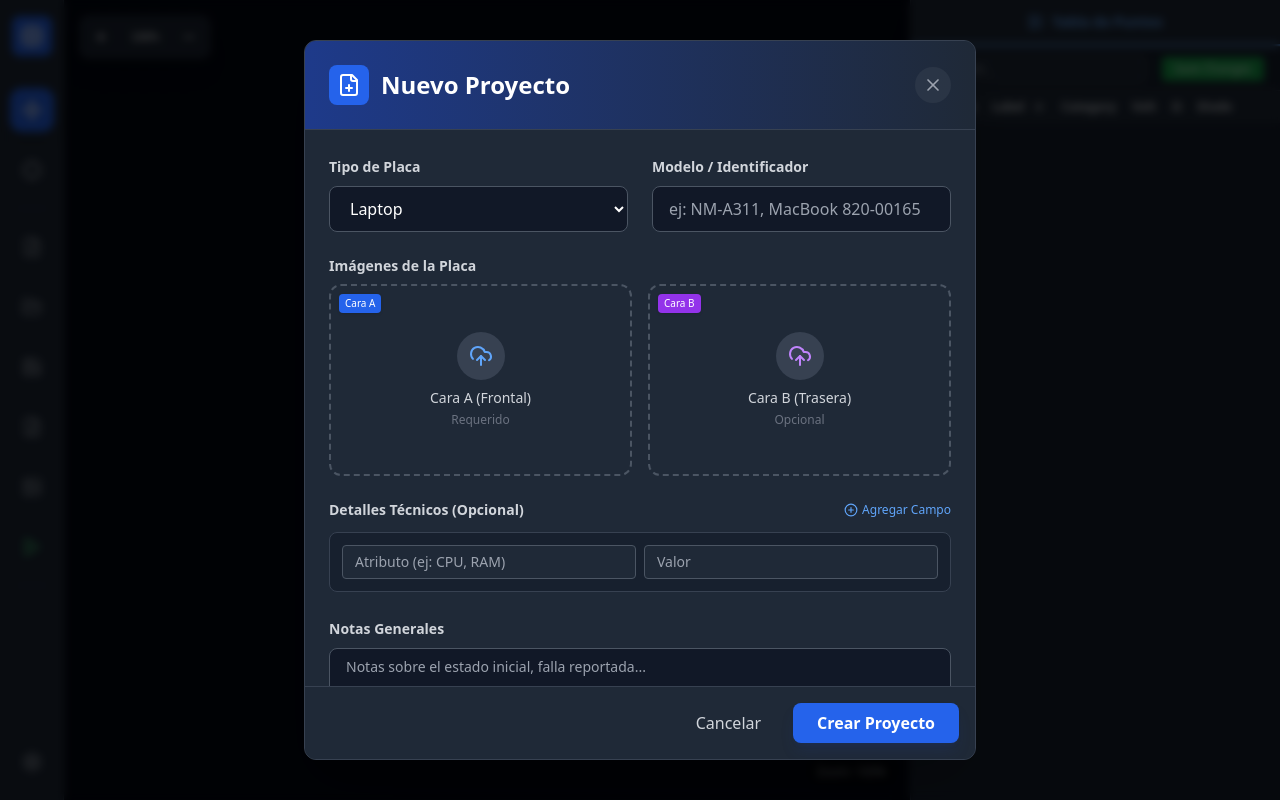
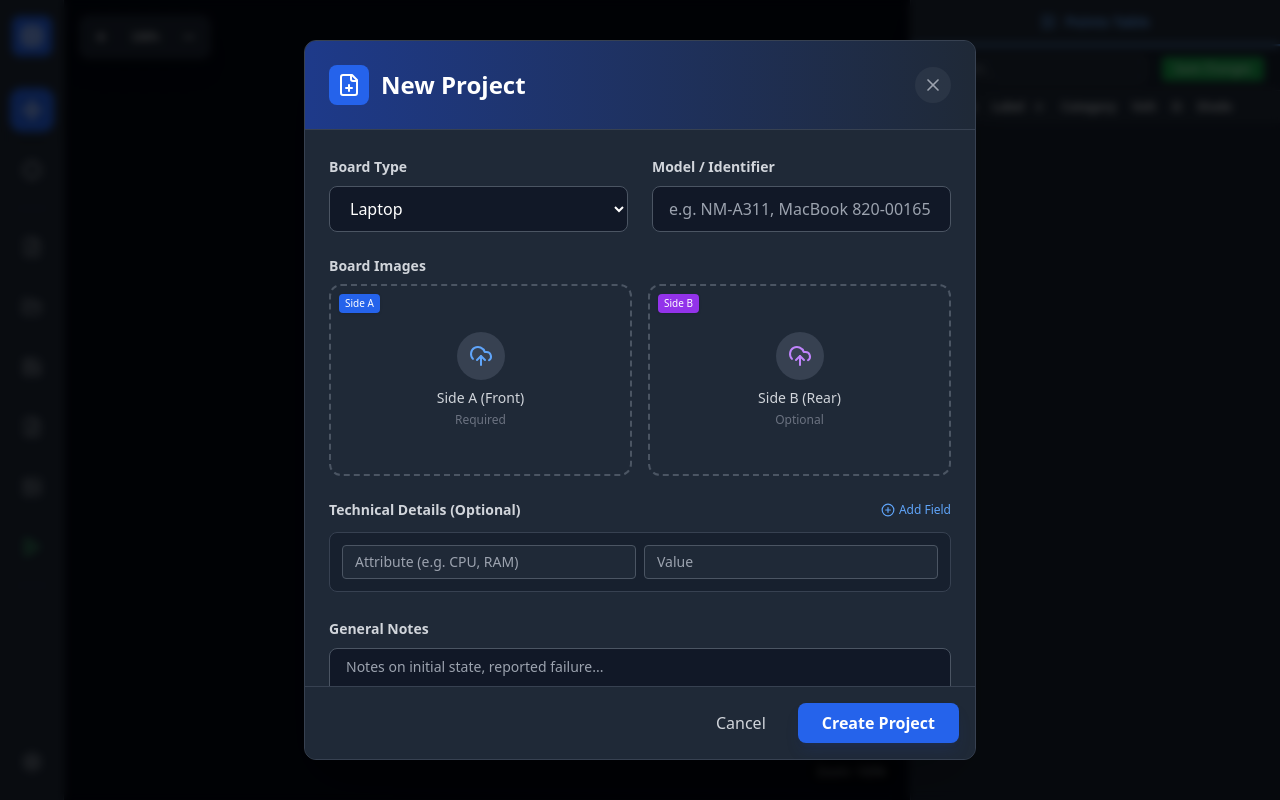
Before and after one commit to Fzf-z/BoardLab, a React (Vite) app: page / in a window 1280 px wide. Both pictures are taken after a click on the button 31 px from the left and 247 px from the top of the page. Built offline with nearby package versions, Linux system fonts and the light colour scheme.

Commit message:
feat: add comparison modal to select and import reference points from other projects for comparison.

```diff
--- a/src/components/AIPanel.tsx
+++ b/src/components/AIPanel.tsx
@@ -169,21 +169,21 @@ const AIPanel: React.FC<AIPanelProps> = ({
                         className={`flex-1 py-3 text-sm font-bold flex items-center justify-center transition-colors ${activeTab === 'detail' ? 'bg-gray-800 text-blue-400 border-b-2 border-blue-400' : 'bg-gray-900/50 text-gray-400 hover:bg-gray-800 hover:text-gray-200'}`}
                     >
                         <Activity size={16} className="mr-2" />
-                        Datos
+                        Data
                     </button>
                     <button
                         onClick={() => setActiveTab('table')}
                         className={`flex-1 py-3 text-sm font-bold flex items-center justify-center transition-colors ${activeTab === 'table' ? 'bg-gray-800 text-blue-400 border-b-2 border-blue-400' : 'bg-gray-900/50 text-gray-400 hover:bg-gray-800 hover:text-gray-200'}`}
                     >
                         <LayoutList size={16} className="mr-2" />
-                        Tabla
+                        Table
                     </button>
                 </div>
             ) : (
                 <div className="flex border-b border-gray-700">
                     <div className="flex-1 py-3 text-sm font-bold flex items-center justify-center bg-gray-800 text-blue-400 border-b-2 border-blue-400">
                         <LayoutList size={16} className="mr-2" />
-                        Tabla de Puntos
+                        Points Table
                     </div>
                 </div>
             )}
@@ -195,7 +195,7 @@ const AIPanel: React.FC<AIPanelProps> = ({
             ) : (
                 <div className="flex-1 overflow-y-auto p-4 space-y-4">
                     {!selectedPoint ? (
-                    <div className="text-gray-500 text-center mt-10 text-sm">Selecciona un punto.</div>
+                        <div className="text-gray-500 text-center mt-10 text-sm">Select a point.</div>
                     ) : (
                         <div className="space-y-4 animate-in fade-in slide-in-from-right-4">
                             {/* --- Point Details --- */}
@@ -279,7 +279,7 @@ const AIPanel: React.FC<AIPanelProps> = ({
                                     className="w-full bg-purple-900/30 hover:bg-purple-900/50 text-purple-300 text-xs py-1.5 rounded border border-purple-800/50 flex items-center justify-center transition"
                                 >
                                     <GitCommit size={12} className="mr-2" />
-                                Comparar con Golden Board
+                                    Compare with Golden Board
                                 </button>
                             )}
 
@@ -299,7 +299,7 @@ const AIPanel: React.FC<AIPanelProps> = ({
                                 )}
                                 <button onClick={handleCapture} disabled={isCapturing} className={`w-full py-2 rounded font-bold flex items-center justify-center space-x-2 transition ${!isCapturing ? 'bg-blue-600 hover:bg-blue-500 text-white' : 'bg-gray-700 text-gray-500'}`}>
                                     {isCapturing ? <Loader2 size={16} className="animate-spin" /> : <Wifi size={16} />}
-                                <span>{isCapturing ? 'MIDIENDO...' : 'CAPTURAR'}</span>
+                                    <span>{isCapturing ? 'MEASURING...' : 'CAPTURE'}</span>
                                 </button>
                             </div>
 
@@ -308,14 +308,14 @@ const AIPanel: React.FC<AIPanelProps> = ({
                                 value={selectedPoint.notes || ''}
                                 onChange={(e) => handlePointUpdate('notes', e.target.value)}
                                 className="w-full bg-gray-900 border border-gray-600 rounded p-2 text-sm text-gray-300 h-24 resize-none"
-                            placeholder="Notas técnicas..."
+                                placeholder="Technical notes..."
                             />
 
                             {/* --- History --- */}
                             <div className="space-y-2">
                                 <h3 className="text-sm font-bold text-gray-400 flex items-center">
                                     <Clock size={14} className="mr-2" />
-                                Historial de Mediciones
+                                    Measurement History
                                 </h3>
                                 <div className="bg-gray-900/70 rounded-lg p-2 space-y-2 max-h-48 overflow-y-auto">
                                     {history.length > 0 ? (
@@ -354,7 +354,7 @@ const AIPanel: React.FC<AIPanelProps> = ({
                                             );
                                         })
                                     ) : (
-                                    <div className="text-center text-gray-500 text-xs py-4">No hay mediciones guardadas para este punto.</div>
+                                        <div className="text-center text-gray-500 text-xs py-4">No measurements saved for this point.</div>
                                     )}
                                 </div>
                             </div>
@@ -367,7 +367,7 @@ const AIPanel: React.FC<AIPanelProps> = ({
                 <div className="p-4 border-t border-gray-700">
                     <button onClick={() => analyzeBoard(points)} className="w-full bg-gradient-to-r from-purple-600 to-indigo-600 text-white font-bold py-2 rounded shadow-lg flex items-center justify-center space-x-2">
                         <Sparkles size={16} />
-                        <span>Diagnóstico AI</span>
+                        <span>AI Diagnostics</span>
                     </button>
                 </div>
             )}
--- a/src/components/Settings.tsx
+++ b/src/components/Settings.tsx
@@ -415,7 +415,7 @@ const Settings: React.FC<SettingsProps> = ({
                                     </div>
                                 </div>
                                 <h3 className="text-2xl font-bold text-white">BoardLab</h3>
-                        <p className="text-sm text-gray-400">Diagnóstico Electrónico Inteligente</p>
+                                <p className="text-sm text-gray-400">Intelligent Electronic Diagnostics</p>
                                 <p className="text-xs text-gray-500 font-mono">v1.0.0</p>
                             </div>
 
@@ -478,7 +478,7 @@ const Settings: React.FC<SettingsProps> = ({
 
                             <div className="flex flex-col items-center space-y-4 pt-4 border-t border-gray-700">
                                 <div className="flex items-center space-x-2">
-                            <span className="text-sm text-gray-400">Developed by <strong className="text-white">Fabricio Zeballos</strong></span>
+                                    <span className="text-sm text-gray-400">Developed by <strong className="text-white">Z Electrónica UY</strong></span>
                                 </div>
 
                                 <a
--- a/src/components/modals/NewProjectModal.tsx
+++ b/src/components/modals/NewProjectModal.tsx
@@ -136,7 +136,7 @@ const NewProjectModal: React.FC<NewProjectModalProps> = ({
                 board_model: boardModel.trim(),
                 attributes: attributesObject,
                 notes: notes.trim(),
-                image_data: imageDataUint8Array, // Ahora es un Uint8Array
+                image_data: imageDataUint8Array, // Now a Uint8Array
                 image_data_b: imageDataBUint8Array, // Side B
             };
 
@@ -166,7 +166,7 @@ const NewProjectModal: React.FC<NewProjectModalProps> = ({
                         <div className="bg-blue-600 p-2 rounded-lg">
                             <FilePlus className="text-white" size={24} />
                         </div>
-                        <h2 className="text-2xl font-bold text-white">Nuevo Proyecto</h2>
+                        <h2 className="text-2xl font-bold text-white">New Project</h2>
                     </div>
                     <button onClick={onClose} className="text-gray-400 hover:text-white transition-colors bg-gray-700/50 hover:bg-red-500/80 p-2 rounded-full">
                         <X size={20} />
@@ -181,7 +181,7 @@ const NewProjectModal: React.FC<NewProjectModalProps> = ({
 
                             {/* Board Type Selection */}
                             <div className="space-y-2">
-                                <label className="text-sm font-semibold text-gray-300">Tipo de Placa</label>
+                                <label className="text-sm font-semibold text-gray-300">Board Type</label>
                                 <select
                                     value={boardType}
                                     onChange={(e) => setBoardType(e.target.value)}
@@ -194,7 +194,7 @@ const NewProjectModal: React.FC<NewProjectModalProps> = ({
                                 {boardType === 'Other' && (
                                     <input
                                         type="text"
-                                        placeholder="Especificar tipo (ej: Console, TV...)"
+                                        placeholder="Specify type (e.g. Console, TV...)"
                                         value={customBoardType}
                                         onChange={(e) => setCustomBoardType(e.target.value)}
                                         className="w-full mt-2 bg-gray-900 border border-gray-600 rounded-lg px-4 py-2 text-white text-sm animate-in slide-in-from-top-2"
@@ -205,13 +205,13 @@ const NewProjectModal: React.FC<NewProjectModalProps> = ({
 
                             {/* Model Input */}
                             <div className="space-y-2">
-                                <label className="text-sm font-semibold text-gray-300">Modelo / Identificador</label>
+                                <label className="text-sm font-semibold text-gray-300">Model / Identifier</label>
                                 <input
                                     type="text"
                                     value={boardModel}
                                     onChange={(e) => setBoardModel(e.target.value)}
                                     className="w-full bg-gray-900 border border-gray-600 rounded-lg px-4 py-2.5 text-white focus:ring-2 focus:ring-blue-500 focus:border-transparent outline-none"
-                                    placeholder="ej: NM-A311, MacBook 820-00165"
+                                    placeholder="e.g. NM-A311, MacBook 820-00165"
                                     required
                                 />
                             </div>
@@ -219,7 +219,7 @@ const NewProjectModal: React.FC<NewProjectModalProps> = ({
 
                         {/* 2. Image Upload Section */}
                         <div className="space-y-2">
-                            <label className="text-sm font-semibold text-gray-300 block">Imágenes de la Placa</label>
+                            <label className="text-sm font-semibold text-gray-300 block">Board Images</label>
 
                             <div className="flex gap-4">
                                 {/* Image Upload A */}
@@ -231,7 +231,7 @@ const NewProjectModal: React.FC<NewProjectModalProps> = ({
                                         <div className="relative w-full h-full flex items-center justify-center">
                                             <img src={imagePreview} alt="Preview A" className="max-h-full max-w-full rounded shadow-lg object-contain" />
                                             <div className="absolute inset-0 bg-black/40 opacity-0 group-hover:opacity-100 transition-opacity flex items-center justify-center rounded">
-                                                <p className="text-white font-bold text-xs flex items-center"><UploadCloud className="mr-2" size={16}/> Cambiar Cara A</p>
+                                                <p className="text-white font-bold text-xs flex items-center"><UploadCloud className="mr-2" size={16} /> Change Side A</p>
                                             </div>
                                         </div>
                                     ) : (
@@ -239,11 +239,11 @@ const NewProjectModal: React.FC<NewProjectModalProps> = ({
                                             <div className="bg-gray-700 p-3 rounded-full mb-2 group-hover:scale-110 transition-transform">
                                                 <UploadCloud className="text-blue-400" size={24} />
                                             </div>
-                                            <p className="text-gray-300 font-medium text-sm">Cara A (Frontal)</p>
-                                            <p className="text-gray-500 text-xs mt-1">Requerido</p>
+                                            <p className="text-gray-300 font-medium text-sm">Side A (Front)</p>
+                                            <p className="text-gray-500 text-xs mt-1">Required</p>
                                         </>
                                     )}
-                                    <div className="absolute top-2 left-2 bg-blue-600 text-white text-[10px] px-1.5 py-0.5 rounded shadow">Cara A</div>
+                                    <div className="absolute top-2 left-2 bg-blue-600 text-white text-[10px] px-1.5 py-0.5 rounded shadow">Side A</div>
                                     <input
                                         type="file"
                                         ref={fileInputRef}
@@ -262,7 +262,7 @@ const NewProjectModal: React.FC<NewProjectModalProps> = ({
                                         <div className="relative w-full h-full flex items-center justify-center">
                                             <img src={imagePreviewB} alt="Preview B" className="max-h-full max-w-full rounded shadow-lg object-contain" />
                                             <div className="absolute inset-0 bg-black/40 opacity-0 group-hover:opacity-100 transition-opacity flex items-center justify-center rounded">
-                                                <p className="text-white font-bold text-xs flex items-center"><UploadCloud className="mr-2" size={16}/> Cambiar Cara B</p>
+                                                <p className="text-white font-bold text-xs flex items-center"><UploadCloud className="mr-2" size={16} /> Change Side B</p>
                                             </div>
                                             <button
                                                 onClick={(e) => {
@@ -271,7 +271,7 @@ const NewProjectModal: React.FC<NewProjectModalProps> = ({
                                                     setImagePreviewB(null);
                                                 }}
                                                 className="absolute top-1 right-1 p-1 bg-red-600 rounded-full text-white hover:bg-red-700 z-10"
-                                                title="Eliminar imagen"
+                                                title="Delete image"
                                             >
                                                 <X size={12} />
                                             </button>
@@ -281,11 +281,11 @@ const NewProjectModal: React.FC<NewProjectModalProps> = ({
                                             <div className="bg-gray-700 p-3 rounded-full mb-2 group-hover:scale-110 transition-transform">
                                                 <UploadCloud className="text-purple-400" size={24} />
                                             </div>
-                                            <p className="text-gray-300 font-medium text-sm">Cara B (Trasera)</p>
-                                            <p className="text-gray-500 text-xs mt-1">Opcional</p>
+                                            <p className="text-gray-300 font-medium text-sm">Side B (Rear)</p>
+                                            <p className="text-gray-500 text-xs mt-1">Optional</p>
                                         </>
                                     )}
-                                    <div className="absolute top-2 left-2 bg-purple-600 text-white text-[10px] px-1.5 py-0.5 rounded shadow">Cara B</div>
+                                    <div className="absolute top-2 left-2 bg-purple-600 text-white text-[10px] px-1.5 py-0.5 rounded shadow">Side B</div>
                                     <input
                                         type="file"
                                         ref={fileInputRefB}
@@ -300,9 +300,9 @@ const NewProjectModal: React.FC<NewProjectModalProps> = ({
                         {/* 3. Attributes Section */}
                         <div className="space-y-3">
                             <div className="flex justify-between items-center">
-                                <label className="text-sm font-semibold text-gray-300">Detalles Técnicos (Opcional)</label>
+                                <label className="text-sm font-semibold text-gray-300">Technical Details (Optional)</label>
                                 <button type="button" onClick={addAttribute} className="text-xs flex items-center text-blue-400 hover:text-blue-300 transition-colors">
-                                    <PlusCircle size={14} className="mr-1" /> Agregar Campo
+                                    <PlusCircle size={14} className="mr-1" /> Add Field
                                 </button>
                             </div>
                             <div className="bg-gray-900/50 rounded-lg p-3 border border-gray-700 space-y-2 max-h-40 overflow-y-auto">
@@ -310,7 +310,7 @@ const NewProjectModal: React.FC<NewProjectModalProps> = ({
                                     <div key={index} className="flex space-x-2 animate-in slide-in-from-left-2">
                                         <input
                                             type="text"
-                                            placeholder="Atributo (ej: CPU, RAM)"
+                                            placeholder="Attribute (e.g. CPU, RAM)"
                                             value={attr.key}
                                             onChange={(e) => handleAttributeChange(index, 'key', e.target.value)}
                                             className="flex-1 bg-gray-800 border border-gray-600 rounded px-3 py-1.5 text-sm text-white focus:border-blue-500 outline-none"
@@ -318,7 +318,7 @@ const NewProjectModal: React.FC<NewProjectModalProps> = ({
                                         />
                                         <input
                                             type="text"
-                                            placeholder="Valor"
+                                            placeholder="Value"
                                             value={attr.value}
                                             onChange={(e) => handleAttributeChange(index, 'value', e.target.value)}
                                             className="flex-1 bg-gray-800 border border-gray-600 rounded px-3 py-1.5 text-sm text-white focus:border-blue-500 outline-none"
@@ -334,14 +334,14 @@ const NewProjectModal: React.FC<NewProjectModalProps> = ({
                             </div>
                         </div>
 
-                         {/* 4. Notes Section */}
-                         <div className="space-y-2">
-                            <label className="text-sm font-semibold text-gray-300">Notas Generales</label>
+                        {/* 4. Notes Section */}
+                        <div className="space-y-2">
+                            <label className="text-sm font-semibold text-gray-300">General Notes</label>
                             <textarea
                                 value={notes}
                                 onChange={(e) => setNotes(e.target.value)}
                                 className="w-full bg-gray-900 border border-gray-600 rounded-lg px-4 py-2 text-white focus:ring-2 focus:ring-blue-500 focus:border-transparent outline-none h-20 resize-none text-sm"
-                                placeholder="Notas sobre el estado inicial, falla reportada..."
+                                placeholder="Notes on initial state, reported failure..."
                             />
                         </div>
 
@@ -354,13 +354,13 @@ const NewProjectModal: React.FC<NewProjectModalProps> = ({
                         onClick={onClose}
                         className="px-5 py-2 rounded-lg text-gray-300 hover:bg-gray-700 font-medium transition-colors"
                     >
-                        Cancelar
+                        Cancel
                     </button>
                     <button
                         onClick={handleSubmit}
                         className="px-6 py-2 rounded-lg bg-blue-600 hover:bg-blue-500 text-white font-bold shadow-lg shadow-blue-900/20 transition-all transform hover:scale-105 active:scale-95"
                     >
-                        Crear Proyecto
+                        Create Project
                     </button>
                 </div>
 
--- a/src/hooks/useBoard.ts
+++ b/src/hooks/useBoard.ts
@@ -279,7 +279,7 @@ export const useBoard = () => {
             if (imageSrcB && imageAWidth > 0 && x > imageAWidth) {
                 side = 'B';
             }
-            // Generar el nuevo nombre con padding de ceros (ej: TP01, TP05, TP10)
+            // Generate new name with zero padding (e.g. TP01, TP05, TP10)
             const newName = `TP${(points.length + 1).toString().padStart(2, '0')}`;
             const newPoint: Point = {
                 id: `temp-${Date.now()}`,
```
Also changed, not shown: src/components/InstrumentManager.tsx (+11 -11 lines), src/components/modals/ComparisonModal.tsx (+20 -20 lines). Lines whose indentation alone changed are shown as unchanged.
